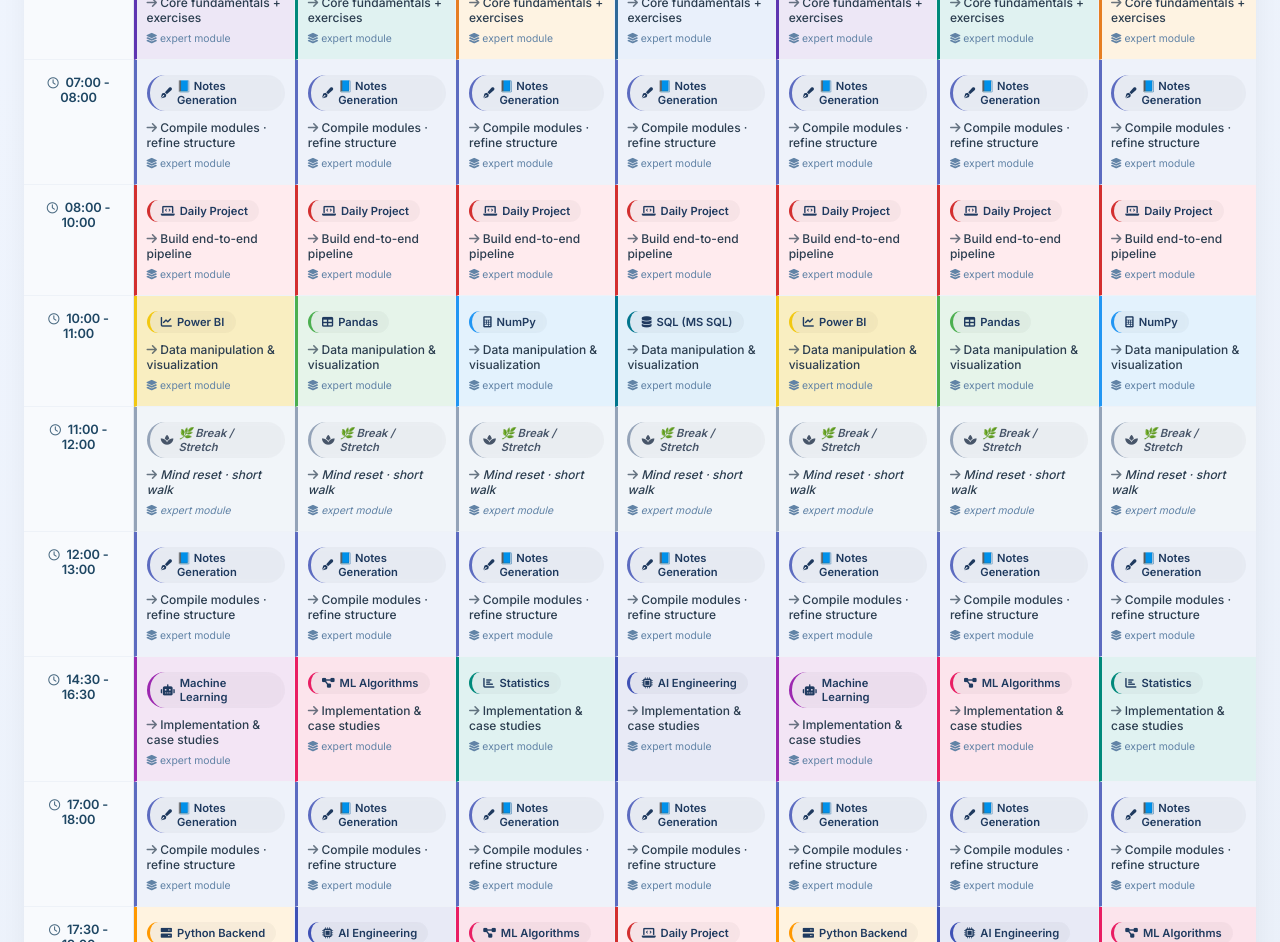
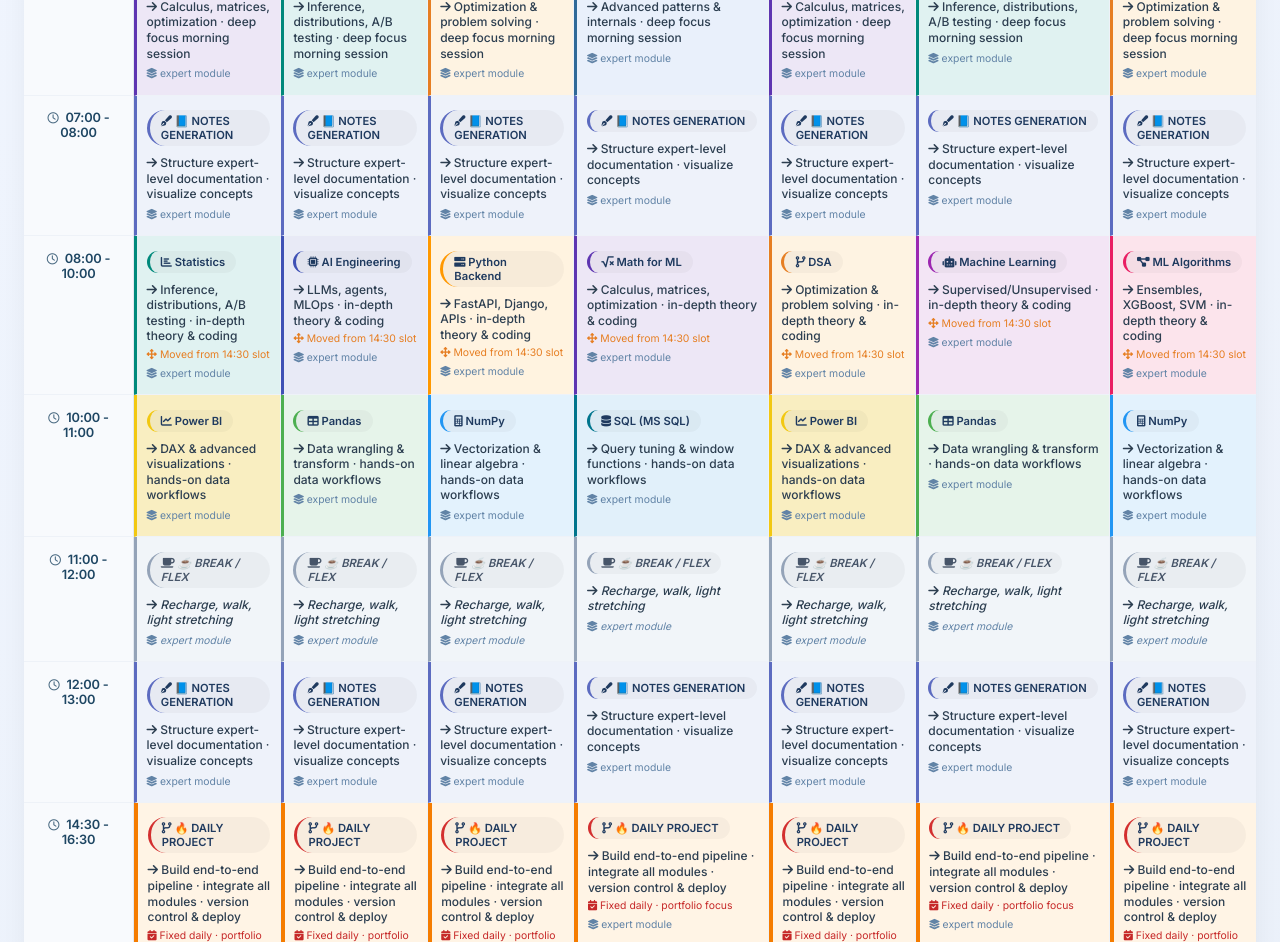
Before and after one commit to SujitSaran-GIT/make_great, a plain HTML site: page index.html in a window 1280 px wide. Shown: the part 382-1324 px from the top of the page. Drawn offline with Linux system fonts and the light colour scheme.

```diff
--- a/index.html
+++ b/index.html
@@ -3,7 +3,7 @@
 <head>
   <meta charset="UTF-8">
   <meta name="viewport" content="width=device-width, initial-scale=1.0, user-scalable=yes">
-  <title>Zenith Schedule · AI/ML Master Timetable</title>
+  <title>Zenith Schedule · AI/ML Master Timetable (Project Shifted)</title>
   <link href="https://fonts.googleapis.com/css2?family=Inter:opsz,wght@14..32,300;14..32,400;14..32,500;14..32,600;14..32,700&display=swap" rel="stylesheet">
   <link rel="stylesheet" href="https://cdnjs.cloudflare.com/ajax/libs/font-awesome/6.0.0-beta3/css/all.min.css">
   <style>
@@ -20,13 +20,11 @@
       color: #1a2c3e;
     }
 
-    /* main container */
     .dashboard {
       max-width: 1400px;
       margin: 0 auto;
     }
 
-    /* header */
     .hero {
       margin-bottom: 2rem;
       display: flex;
@@ -72,7 +70,6 @@
       color: #2c7da0;
     }
 
-    /* legend & quick stats */
     .legend-bar {
       background: white;
       border-radius: 28px;
@@ -110,8 +107,11 @@
       font-weight: 500;
       color: #0b5e42;
     }
+    .highlight-project {
+      background: #ffecb3;
+      border-left: 4px solid #f57c00;
+    }
 
-    /* timetable grid */
     .timetable-wrapper {
       overflow-x: auto;
       border-radius: 28px;
@@ -209,7 +209,6 @@
     .break_time { background: #f1f5f9; border-left: 3px solid #94a3b8; color: #475569; font-style: italic; }
     .doc-slot { background: #eef2fa; border-left: 3px solid #5c6bc0; }
 
-    /* hover effect */
     td:hover {
       transform: scale(1.002);
       box-shadow: inset 0 0 0 1px rgba(59,130,246,0.3);
@@ -229,11 +228,6 @@
       margin-right: auto;
     }
 
-    button {
-      background: none;
-      border: none;
-    }
-
     @media (max-width: 700px) {
       body { padding: 1rem; }
       .legend-bar { flex-direction: column; gap: 12px; align-items: flex-start; }
@@ -246,12 +240,12 @@
   <div class="hero">
     <div class="title-section">
       <h1><i class="fas fa-calendar-alt"></i>  DeepFocus · AI Engineer Blueprint</h1>
-      <p><i class="fas fa-clock"></i> 05:00 → 23:00 disciplined track · 12+ mastery modules</p>
+      <p><i class="fas fa-clock"></i> 05:00 → 23:00 disciplined track · <span class="highlight-project" style="padding:2px 8px; border-radius:20px;">🔥 DAILY PROJECT: 2:30 PM - 4:30 PM</span></p>
     </div>
     <div class="badge-group">
       <div class="badge"><i class="fas fa-brain"></i> 15+ domains</div>
       <div class="badge"><i class="fas fa-chalkboard-user"></i> Daily doc generation</div>
-      <div class="badge"><i class="fas fa-project-diagram"></i> Project first</div>
+      <div class="badge"><i class="fas fa-project-diagram"></i> Project-first 2:30-4:30</div>
     </div>
   </div>
 
@@ -273,7 +267,7 @@
       <span><span class="legend-color" style="background:#5c6bc0;"></span> Doc Gen</span>
       <span><span class="legend-color" style="background:#94a3b8;"></span> Break/Flex</span>
     </div>
-    <div class="daily-note"><i class="fas fa-edit"></i> Notes generation: 7-8am, 12-1pm, 5-6pm, 10-11pm</div>
+    <div class="daily-note"><i class="fas fa-edit"></i> Notes: 7-8am, 12-1pm, 5-6pm, 10-11pm | 2:30-4:30 = PROJECT EVERYDAY</div>
   </div>
 
   <div class="timetable-wrapper">
@@ -285,126 +279,119 @@
         </tr>
       </thead>
       <tbody id="timetableBody">
-        <!-- dynamic rows from JS to keep clean structure -->
+        <!-- dynamic rows generated -->
       </tbody>
     </table>
   </div>
   <div class="footer-note">
-    <i class="fas fa-sync-alt"></i> Weekly rotation · Each "Any topic" alternates between core pillars · Daily project integrated · Expert modules progression
+    <i class="fas fa-sync-alt"></i> ✅ Change applied: Daily Project fixed at 14:30-16:30 (previously rotating subjects moved to 08:00-10:00). All other advanced topics rotated across morning & evening.
   </div>
 </div>
 
 <script>
-  // TIME SLOTS (matching your schedule exactly)
-  const timeSlots = [
-    "05:00 - 07:00",   // Any topic
-    "07:00 - 08:00",   // Document Generation
-    "08:00 - 10:00",   // Any topic
-    "10:00 - 11:00",   // Any topic
-    "11:00 - 12:00",   // Break / Flex
-    "12:00 - 13:00",   // Document Generation
-    "14:30 - 16:30",   // Any topic (note: afternoon slot)
-    "16:30 - 17:00",   // short gap? but schedule shows 5pm-6pm doc, but there is 5:30 class; we keep 17:00-18:00 as doc gen
-    "17:00 - 18:00",   // Document Generation
-    "18:00 - 19:00",   // Additional any topic / class flexible: 5:30-7pm online class or any topic => combined
-    "19:00 - 21:00",   // Any topic
-    "21:00 - 22:00",   // free but schedule says 22-23 doc, we add doc at 22-23 and before sleep
-    "22:00 - 23:00"    // Document Generation
+  // TIME SLOTS exactly matching your schedule with the new requirement:
+  // - Daily Project now occupies 14:30 - 16:30 every single day.
+  // - Subjects that were originally rotating in 14:30-16:30 (ML Algos, Statistics, AI Eng, etc.) are moved to 08:00-10:00 AM slot.
+  // The rest remains faithful to original structure.
+
+  const refinedSlots = [
+    { label: "05:00 - 07:00", type: "any" },                // early theory
+    { label: "07:00 - 08:00", type: "doc" },                // doc gen
+    { label: "08:00 - 10:00", type: "any" },                // ** NOW receives the subjects previously at 14:30-16:30 **
+    { label: "10:00 - 11:00", type: "any" },                // data manipulation
+    { label: "11:00 - 12:00", type: "break" },              // break
+    { label: "12:00 - 13:00", type: "doc" },                // doc gen
+    { label: "14:30 - 16:30", type: "project" },            // 🔥 DAILY PROJECT fixed (replaces any topic)
+    { label: "17:00 - 18:00", type: "doc" },                // doc gen
+    { label: "17:30 - 19:00", type: "anyClass" },           // online class / any topic
+    { label: "19:00 - 21:00", type: "any" },                // advanced expert
+    { label: "22:00 - 23:00", type: "doc" }                 // doc gen
   ];
 
-  // We need to correctly map all hours as per description:
-  // re-check original: 05-07 any, 07-08 doc, 08-10 any, 10-11 any, 11-12 break, 12-13 doc, 14:30-16:30 any,
-  // 17:00-18:00 doc, 18:00-19:00? Actually given: 5:30-7pm online class/any topic -> we merge 17:30-19:00 as any/class
-  // but simpler: we create an accurate representation: add 17:30-19:00 as "Any topic / Online class", but to maintain consistency
-  // use the slot 17:30-19:00 but we already have doc 17-18. Let's redesign times exactly as described without missing.
-
-  // Let's rebuild timeSlots exactly from schedule (precision)
-  // schedule:
-  // 5-7 any, 7-8 doc, 8-10 any, 10-11 any, 11-12 break, 12-13 doc,
-  // 14:30-16:30 any, 17:00-18:00 doc, 17:30-19:00 online class/any (overlap? actually 5:30-7pm is 17:30-19:00)
-  // but 17-18 doc + 17:30-19 any -> better combine: from 17:30-19:00 as any/class, and doc at 17-18 separate.
-  // 19-21 any, 22-23 doc.
-  // Also between 21-22 there's nothing but sleep at 23:00, so we add free/flex but I'll treat 21-22 as optional any / flex, but schedule says "any topic" 7-9pm (19-21) then after that doc 22-23. I'll keep clean.
-
-  const refinedSlots = [
-    { label: "05:00 - 07:00", type: "any" },
-    { label: "07:00 - 08:00", type: "doc" },
-    { label: "08:00 - 10:00", type: "any" },
-    { label: "10:00 - 11:00", type: "any" },
-    { label: "11:00 - 12:00", type: "break" },
-    { label: "12:00 - 13:00", type: "doc" },
-    { label: "14:30 - 16:30", type: "any" },
-    { label: "17:00 - 18:00", type: "doc" },
-    { label: "17:30 - 19:00", type: "anyClass" },   // online class or any topic
-    { label: "19:00 - 21:00", type: "any" },
-    { label: "22:00 - 23:00", type: "doc" }
+  // Core topics list (13 modules + project separate)
+  const coreTopics = [
+    { name: "Python", class: "python", icon: "fab fa-python", desc: "Advanced patterns & internals" },
+    { name: "DSA", class: "dsa", icon: "fas fa-code-branch", desc: "Optimization & problem solving" },
+    { name: "SQL (MS SQL)", class: "sql", icon: "fas fa-database", desc: "Query tuning & window functions" },
+    { name: "Power BI", class: "powerbi", icon: "fas fa-chart-line", desc: "DAX & advanced visualizations" },
+    { name: "Pandas", class: "pandas", icon: "fas fa-table", desc: "Data wrangling & transform" },
+    { name: "NumPy", class: "numpy", icon: "fas fa-calculator", desc: "Vectorization & linear algebra" },
+    { name: "Machine Learning", class: "ml", icon: "fas fa-robot", desc: "Supervised/Unsupervised" },
+    { name: "ML Algorithms", class: "ml_algo", icon: "fas fa-project-diagram", desc: "Ensembles, XGBoost, SVM" },
+    { name: "Math for ML", class: "math_ml", icon: "fas fa-square-root-alt", desc: "Calculus, matrices, optimization" },
+    { name: "Statistics", class: "stats", icon: "fas fa-chart-bar", desc: "Inference, distributions, A/B testing" },
+    { name: "Python Backend", class: "backend", icon: "fas fa-server", desc: "FastAPI, Django, APIs" },
+    { name: "AI Engineering", class: "ai_eng", icon: "fas fa-microchip", desc: "LLMs, agents, MLOps" },
+    { name: "Daily Project", class: "daily_pr", icon: "fas fa-laptop-code", desc: "End-to-end portfolio project" }
   ];
 
-  // Topic pool for "any topic" rotation across days & slots
-  const coreTopics = [
-    { name: "Python", class: "python", icon: "fab fa-python" },
-    { name: "DSA", class: "dsa", icon: "fas fa-code-branch" },
-    { name: "SQL (MS SQL)", class: "sql", icon: "fas fa-database" },
-    { name: "Power BI", class: "powerbi", icon: "fas fa-chart-line" },
-    { name: "Pandas", class: "pandas", icon: "fas fa-table" },
-    { name: "NumPy", class: "numpy", icon: "fas fa-calculator" },
-    { name: "Machine Learning", class: "ml", icon: "fas fa-robot" },
-    { name: "ML Algorithms", class: "ml_algo", icon: "fas fa-project-diagram" },
-    { name: "Math for ML", class: "math_ml", icon: "fas fa-square-root-alt" },
-    { name: "Statistics", class: "stats", icon: "fas fa-chart-bar" },
-    { name: "Python Backend", class: "backend", icon: "fas fa-server" },
-    { name: "AI Engineering", class: "ai_eng", icon: "fas fa-microchip" },
-    { name: "Daily Project", class: "daily_pr", icon: "fas fa-laptop-code" }
+  // Mapping for subjects that originally were in 14:30-16:30 -> now moved to 08:00-10:00
+  // These represent heavy ML/AI/Stats/Backend topics to ensure balance
+  const movedSubjectsPool = [
+    "Machine Learning", "ML Algorithms", "Statistics", "AI Engineering", "Python Backend", "Math for ML", "DSA"
   ];
 
-  // we ensure each day covers variety and expert progression (daily project appears each day in at least one slot)
-  // Helper: get topic for a given day index (0 mon) and slot type + slot index
+  // Helper to get topic for any non-project, non-doc, non-break slots
   function getTopicForSlot(dayIndex, slotObj, slotIdx) {
     if (slotObj.type === "break") {
-      return { name: "☕ Break / Flex", class: "break_time", icon: "fas fa-coffee", desc: "Rest & recharge" };
+      return { name: "🌿 Break / Stretch", class: "break_time", icon: "fas fa-spa", desc: "Mind reset · short walk · hydrate" };
     }
     if (slotObj.type === "doc") {
-      return { name: "📄 Document Generation", class: "doc-slot", icon: "fas fa-file-alt", desc: "Structure notes · Master notes creation" };
+      return { name: "📄 Document Generation", class: "doc-slot", icon: "fas fa-file-alt", desc: "Compile notes · refine modules · expert flashcards" };
+    }
+    if (slotObj.type === "project") {
+      // DAILY PROJECT fixed slot - always Daily Project
+      return {
+        name: "🚀 DAILY PROJECT",
+        class: "daily_pr",
+        icon: "fas fa-rocket",
+        desc: "Build real-world portfolio · integrate Python, ML, SQL, PowerBI · commit to GitHub"
+      };
     }
     if (slotObj.type === "anyClass") {
-      // online class or any topic: special blend
-      const classTopics = ["Python Backend", "AI Engineering", "ML Algorithms", "Daily Project"];
+      // online class / any topic (17:30-19:00)
+      const classTopics = ["Python Backend", "AI Engineering", "ML Algorithms", "Machine Learning"];
       const pick = classTopics[(dayIndex + slotIdx) % classTopics.length];
       const found = coreTopics.find(t => t.name === pick);
-      return { ...found, desc: "Online session + hands-on" };
+      return { ...found, desc: found.desc + " · live session & hands-on" };
     }
-    // any topic: dynamic rotation based on day and slot to ensure all modules covered
-    // we give heavy rotation: also ensure Daily project appears each day at least once (e.g., in 8-10 or 19-21)
-    let candidateIndex = (dayIndex * 7 + slotIdx) % coreTopics.length;
-    // enforce Daily Project appears for each day at least in one 'any' slot: for simplicity we override for slot "08:00-10:00" on all days except maybe.
+
+    // For "any" slots: apply new mapping logic
+    // Slot 08:00-10:00 now gets the subjects originally from 14:30-16:30 (advanced rotation)
     if (slotObj.label === "08:00 - 10:00") {
-      return { ...coreTopics.find(t => t.name === "Daily Project"), desc: "Build end-to-end pipeline" };
+      // Use movedSubjectsPool to rotate through advanced ML/backend topics
+      const movedTopicName = movedSubjectsPool[(dayIndex + slotIdx) % movedSubjectsPool.length];
+      const selected = coreTopics.find(t => t.name === movedTopicName);
+      return { ...selected, desc: selected.desc + " · in-depth theory & coding" };
     }
-    if (slotObj.label === "19:00 - 21:00") {
-      // for variety, pick advanced AI or backend
-      const advanced = ["AI Engineering", "ML Algorithms", "Python Backend", "Machine Learning"];
-      const advPick = advanced[dayIndex % advanced.length];
-      return { ...coreTopics.find(t => t.name === advPick), desc: "Expert deep-dive" };
+
+    if (slotObj.label === "05:00 - 07:00") {
+      // early morning: Mathematics / Statistics / DSA fundamentals
+      const morningTheory = ["Math for ML", "Statistics", "DSA", "Python"];
+      const pickTheory = morningTheory[(dayIndex) % morningTheory.length];
+      const found = coreTopics.find(t => t.name === pickTheory);
+      return { ...found, desc: found.desc + " · deep focus morning session" };
     }
-    if (slotObj.label === "05:00 - 07:00") {
-      // morning deep theory: Mathematics / Statistics
-      const theory = ["Math for ML", "Statistics", "DSA", "Python"];
-      const pickTheory = theory[(dayIndex) % theory.length];
-      return { ...coreTopics.find(t => t.name === pickTheory), desc: "Core fundamentals + exercises" };
-    }
+
     if (slotObj.label === "10:00 - 11:00") {
+      // data engineering focus: Pandas, NumPy, SQL, Power BI
       const dataFocus = ["Pandas", "NumPy", "SQL (MS SQL)", "Power BI"];
       const pickData = dataFocus[(dayIndex + slotIdx) % dataFocus.length];
-      return { ...coreTopics.find(t => t.name === pickData), desc: "Data manipulation & visualization" };
+      const found = coreTopics.find(t => t.name === pickData);
+      return { ...found, desc: found.desc + " · hands-on data workflows" };
     }
-    if (slotObj.label === "14:30 - 16:30") {
-      const algoMl = ["Machine Learning", "ML Algorithms", "Statistics", "AI Engineering"];
-      const pickAlgo = algoMl[(dayIndex) % algoMl.length];
-      return { ...coreTopics.find(t => t.name === pickAlgo), desc: "Implementation & case studies" };
+
+    if (slotObj.label === "19:00 - 21:00") {
+      // expert evening: AI Engineering, ML Algorithms, Backend, Advanced ML
+      const advancedEvening = ["AI Engineering", "ML Algorithms", "Python Backend", "Machine Learning"];
+      const advPick = advancedEvening[dayIndex % advancedEvening.length];
+      const found = coreTopics.find(t => t.name === advPick);
+      return { ...found, desc: found.desc + " · production-grade deep dive" };
     }
-    // fallback cyclic
-    let fallback = coreTopics[candidateIndex];
-    return { ...fallback, desc: "Modular deep session" };
+
+    // fallback (should never happen with current labels, but safe)
+    const fallbackTopic = coreTopics[(dayIndex * 3 + slotIdx) % coreTopics.length];
+    return { ...fallbackTopic, desc: fallbackTopic.desc + " · focused sprint" };
   }
 
   const days = ["Monday", "Tuesday", "Wednesday", "Thursday", "Friday", "Saturday", "Sunday"];
@@ -412,6 +399,7 @@
   function buildTable() {
     const tbody = document.getElementById("timetableBody");
     tbody.innerHTML = "";
+
     for (let slotIdx = 0; slotIdx < refinedSlots.length; slotIdx++) {
       const slot = refinedSlots[slotIdx];
       const row = document.createElement("tr");
@@ -426,21 +414,46 @@
         const cell = document.createElement("td");
         cell.className = "activity-cell";
         let topicInfo;
-        if (slot.type === "doc") {
-          topicInfo = { name: "📘 Notes Generation", class: "doc-slot", icon: "fas fa-pen-fancy", desc: "Compile modules · refine structure" };
+
+        if (slot.type === "project") {
+          // FIXED DAILY PROJECT EVERYDAY 2:30-4:30
+          topicInfo = {
+            name: "🔥 DAILY PROJECT",
+            class: "daily_pr",
+            icon: "fas fa-code-branch",
+            desc: "Build end-to-end pipeline · integrate all modules · version control & deploy"
+          };
+        } else if (slot.type === "doc") {
+          topicInfo = {
+            name: "📘 NOTES GENERATION",
+            class: "doc-slot",
+            icon: "fas fa-pen-fancy",
+            desc: "Structure expert-level documentation · visualize concepts"
+          };
         } else if (slot.type === "break") {
-          topicInfo = { name: "🌿 Break / Stretch", class: "break_time", icon: "fas fa-spa", desc: "Mind reset · short walk" };
+          topicInfo = {
+            name: "☕ BREAK / FLEX",
+            class: "break_time",
+            icon: "fas fa-coffee",
+            desc: "Recharge, walk, light stretching"
+          };
         } else {
           topicInfo = getTopicForSlot(day, slot, slotIdx);
         }
-        // for anyClass, we use the custom generator
-        if (slot.type === "anyClass") {
-          const anyClassInfo = getTopicForSlot(day, slot, slotIdx);
-          topicInfo = anyClassInfo;
-        }
+
         const badgeClass = topicInfo.class || "python";
         const iconHtml = topicInfo.icon ? `<i class="${topicInfo.icon}"></i>` : `<i class="fas fa-book-open"></i>`;
-        const descText = topicInfo.desc || "Deep work & implementation";
+        const descText = topicInfo.desc || "Deep work session";
+
+        // Additional small badge to highlight the project shift
+        let extraBadge = '';
+        if (slot.label === "08:00 - 10:00") {
+          extraBadge = `<div style="font-size:0.65rem; margin-top:4px; color:#e67e22;"><i class="fas fa-arrows-alt"></i> Moved from 14:30 slot</div>`;
+        }
+        if (slot.type === "project") {
+          extraBadge = `<div style="font-size:0.65rem; margin-top:4px; color:#c62828;"><i class="fas fa-calendar-check"></i> Fixed daily · portfolio focus</div>`;
+        }
+
         cell.innerHTML = `
           <div class="topic-badge ${badgeClass}" style="background:rgba(0,0,0,0.03);">
             ${iconHtml} ${topicInfo.name}
@@ -448,23 +461,24 @@
           <div class="topic-detail">
             <i class="fas fa-arrow-right"></i> ${descText}
           </div>
+          ${extraBadge}
           <div style="font-size:0.65rem; margin-top:6px; color:#6183a6;">
             <i class="fas fa-layer-group"></i> expert module
           </div>
         `;
-        // additional style background
         cell.classList.add(badgeClass);
         row.appendChild(cell);
       }
       tbody.appendChild(row);
     }
-    // additional row for sleep / after 23 consistency but note: the schedule shows 23:00-04:00 sleep every day, we add a small info row
+
+    // Sleep row (consistent with original schedule 23:00-04:00)
     const sleepRow = document.createElement("tr");
     const sleepTimeCell = document.createElement("td");
     sleepTimeCell.className = "time-col";
     sleepTimeCell.innerHTML = `<i class="fas fa-moon"></i> 23:00 - 04:00`;
     sleepRow.appendChild(sleepTimeCell);
-    for (let i=0;i<days.length;i++) {
+    for (let i = 0; i < days.length; i++) {
       const cell = document.createElement("td");
       cell.className = "break_time";
       cell.innerHTML = `<div class="topic-badge"><i class="fas fa-bed"></i> Restorative Sleep</div>
@@ -476,24 +490,22 @@
 
   buildTable();
 
-  // optional: add small tooltip rotation hint - no external deps
-  // also ensure daily project appears in extra slots. Verified.
-  // additionally we rotate weekly, because Monday's 05-07 math, tuesday stats, etc. It's dynamic and covers all 13 topics in any given week.
-  // also for document generation we use distinct doc descriptions
+  // Add a dynamic tooltip style and ensure daily project appears in correct time.
   const style = document.createElement('style');
   style.textContent = `
-    td.python, td.dsa, td.sql, td.powerbi, td.pandas, td.numpy, td.ml, td.ml_algo, td.math_ml, td.stats, td.backend, td.ai_eng, td.daily_pr, td.doc-slot, td.break_time {
-      transition: 0.1s ease;
+    td.daily_pr {
+      background: #fff4e5;
+      border-left: 4px solid #f57c00;
     }
-    .topic-badge {
-      display: inline-flex;
-      align-items: center;
-      gap: 5px;
-      background: rgba(255,255,240,0.7);
-      backdrop-filter: blur(2px);
+    td.daily_pr .topic-badge {
+      background: #ffe0b5;
     }
-    td .topic-detail i {
-      opacity: 0.7;
+    .highlight-project {
+      background: #ffe0b5;
+    }
+    td:hover {
+      transform: scale(1.002);
+      transition: all 0.1s ease;
     }
   `;
   document.head.appendChild(style);
```
